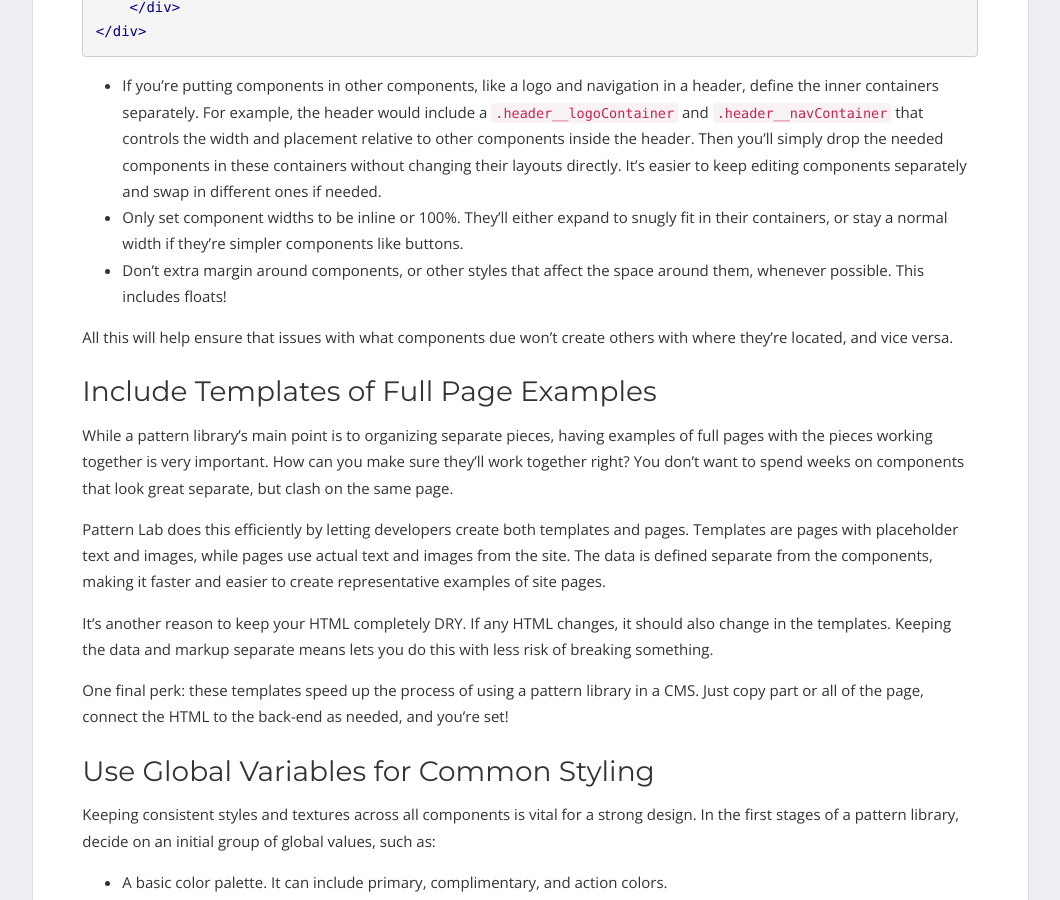
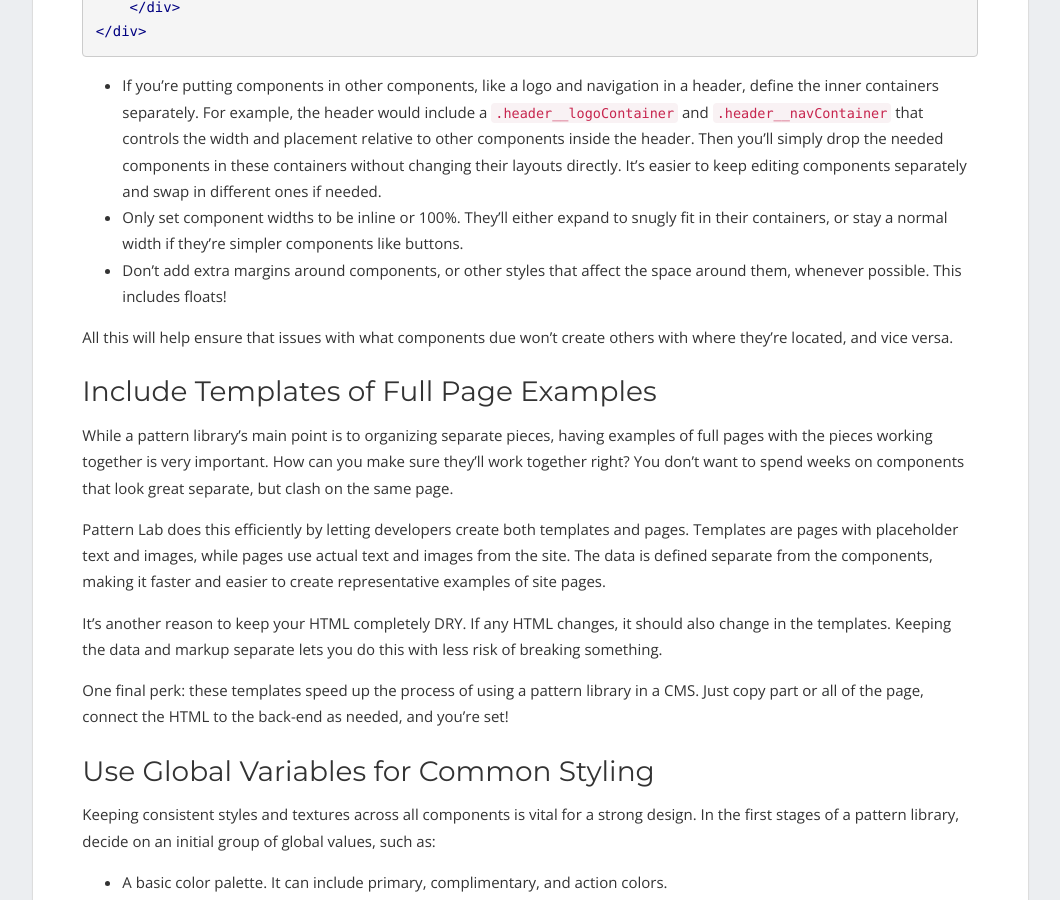
Before and after one commit to newhavenio/newhavenio.github.io, a Jekyll site: the page built from _posts/2017-02-17-tips-maintainable-pattern-libraries.markdown, in a window 1280 px wide and 900 px high, scrolled down 1363 px. Shown: the whole window, without its empty margins (110-1170 px from the left). Built offline with Jekyll 4.4.1, drawn with Linux system fonts in a browser that asks for light colours; nearby versions of some CDN libraries; library files that are not in the unit come from our copies; some of the changed text lies outside the part shown.

Commit message:
Grammar fixes, updated file name

```diff
--- a/_posts/2017-02-17-tips-for-making-pattern-libraries.markdown
+++ b/_posts/2017-02-17-tips-maintainable-pattern-libraries.markdown
@@ -51,7 +51,7 @@ Pulling this off can be tough, so here's some good rules to follow:
 
 * If you're putting components in other components, like a logo and navigation in a header, define the inner containers separately. For example, the header would include a `.header__logoContainer` and `.header__navContainer` that controls the width and placement relative to other components inside the header. Then you'll simply drop the needed components in these containers without changing their layouts directly. It's easier to keep editing components separately and swap in different ones if needed.
 * Only set component widths to be inline or 100%. They'll either expand to snugly fit in their containers, or stay a normal width if they're simpler components like buttons.
-* Don't extra margin around components, or other styles that affect the space around them, whenever possible. This includes floats!
+* Don't add extra margins around components, or other styles that affect the space around them, whenever possible. This includes floats!
 
 All this will help ensure that issues with what components due won't create others with where they're located, and vice versa.
 
@@ -61,7 +61,7 @@ While a pattern library's main point is to organizing separate pieces, having ex
 
 Pattern Lab does this efficiently by letting developers create both templates and pages. Templates are pages with placeholder text and images, while pages use actual text and images from the site. The data is defined separate from the components, making it faster and easier to create representative examples of site pages.
 
-It's another reason to keep your HTML completely DRY. If any HTML changes, it should also change in the templates. Keeping the data and markup separate means lets you do this with less risk of breaking something.
+It's another reason to keep your HTML completely DRY. If any HTML changes, it should also change in the templates. Keeping the data and markup separate lets you do this with less risk of breaking something.
 
 One final perk: these templates speed up the process of using a pattern library in a CMS. Just copy part or all of the page, connect the HTML to the back-end as needed, and you're set!
 
```
Also changed, not shown: other parts of _posts/2017-02-17-tips-maintainable-pattern-libraries.markdown (+1 -1 lines).
